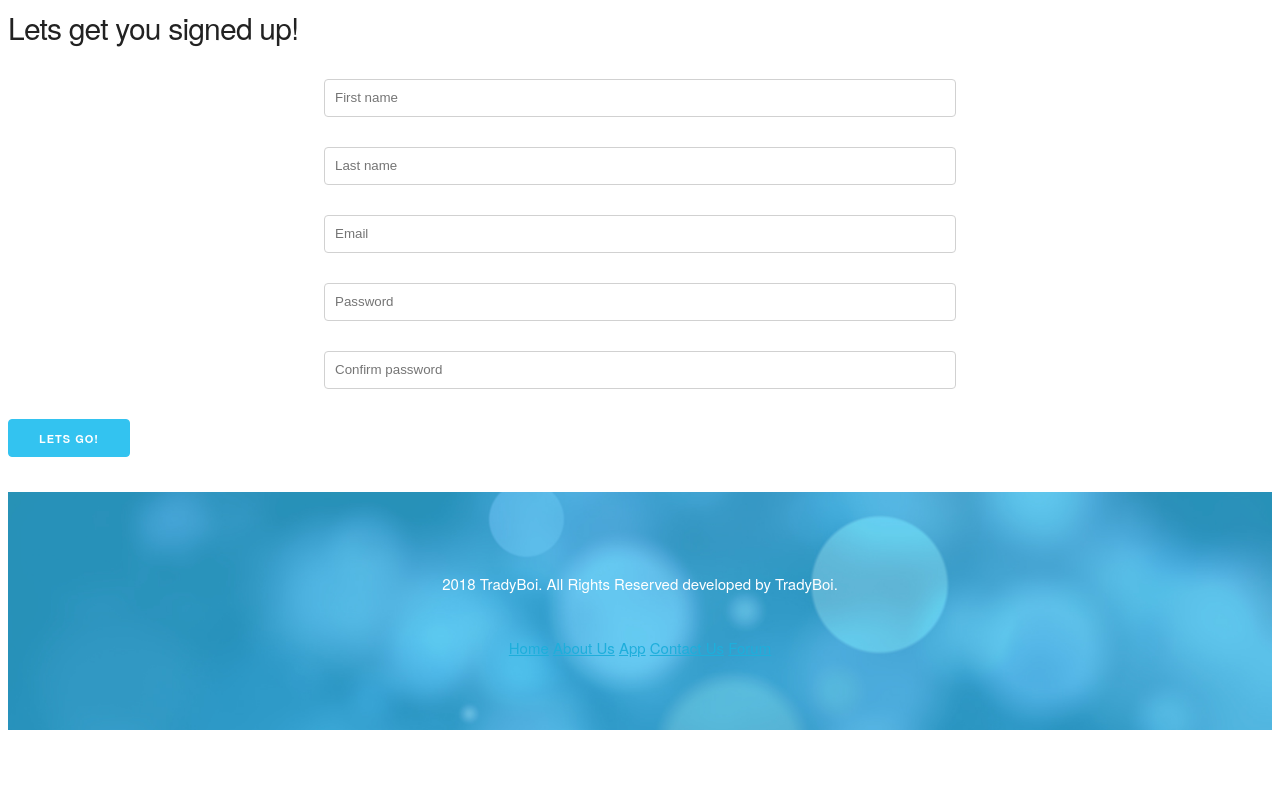
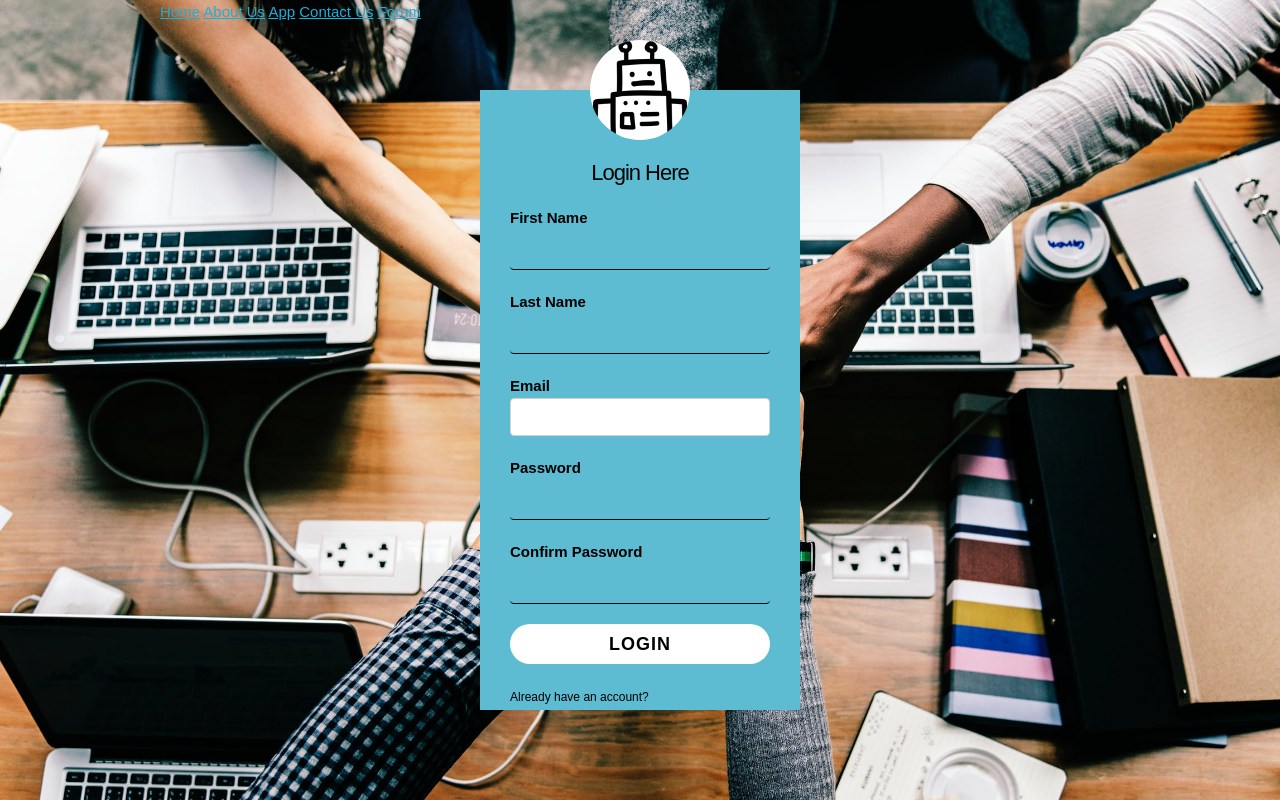
Before and after one commit to dilimhat/one-trady-boy, a PHP site: page /signup.html in a window 1280 px wide. Run offline with PHP 8.4, Linux system fonts and the light colour scheme.

Commit message:
formatting and linking login and sign up

```diff
--- /dev/null
+++ b/Webpages/CSS/signup.css
@@ -0,0 +1,86 @@
+body{
+    margin: 0;
+    padding: 0;
+    background: url(../images/fist.jpg);
+    background-size: cover;
+
+    font-family: sans-serif;
+}
+
+.loginbox{
+    width: 320px;
+    height: 620px;
+    background: #5DBCD2;
+    color: #000;
+    top: 50%;
+    left: 50%;
+    position: absolute;
+    transform: translate(-50%,-50%);
+    box-sizing: border-box;
+    padding: 70px 30px;
+}
+
+.avatar{
+    width: 100px;
+    height: 100px;
+    border-radius: 50%;
+    position: absolute;
+    top: -50px;
+    left: calc(50% - 50px);
+}
+
+h1{
+    margin: 0;
+    padding: 0 0 20px;
+    text-align: center;
+    font-size: 22px;
+}
+
+.loginbox p{
+    margin: 0;
+    padding: 0;
+    font-weight: bold;
+}
+
+.loginbox input{
+    width: 100%;
+    margin-bottom: 20px;
+}
+
+.loginbox input[type="text"], input[type="password"]
+{
+    border: none;
+    border-bottom: 1px solid #000;
+    background: transparent;
+    outline: none;
+    height: 40px;
+    color: #000;
+    font-size: 16px;
+}
+.loginbox input[type="submit"]
+{
+    border: none;
+    outline: none;
+    height: 40px;
+    background: #fff;
+    color: #000;
+    font-size: 18px;
+    border-radius: 20px;
+}
+.loginbox input[type="submit"]:hover
+{
+    cursor: pointer;
+    background: #ffc107;
+    color: #000;
+}
+.loginbox a{
+    text-decoration: none;
+    font-size: 12px;
+    line-height: 20px;
+    color: #000;
+}
+
+.loginbox a:hover
+{
+    color: #ffc107;
+}
--- a/Webpages/signup.html
+++ b/Webpages/signup.html
@@ -7,41 +7,40 @@
     <link rel="stylesheet" href="https://cdnjs.cloudflare.com/ajax/libs/skeleton/2.0.4/skeleton.css" />
     <link href="https://maxcdn.bootstrapcdn.com/font-awesome/4.7.0/css/font-awesome.min.css" rel="stylesheet" integrity="sha384-wvfXpqpZZVQGK6TAh5PVlGOfQNHSoD2xbE+QkPxCAFlNEevoEH3Sl0sibVcOQVnN"
     crossorigin="anonymous">
-         <link rel="stylesheet" href="CSS/splashscreen.css">
-    <title>Sign Up</title>
-
-
+    <link rel="stylesheet" href="CSS/signup.css">
+    <title>Login to your TradyBoi</title>
 </head>
 <body>
-    <section class = " signup form">
-        <h4>Lets get you signed up!</h4>
-            <form action="" method="POST">
+    <div class="loginbox">
+        <img src="images/robot-hand-drawn-outline_318-51724.jpg" class="avatar">
+            <h1>Login Here</h1>
+                <form>
+                    <p>First Name</p>
+                    <input type="text" name="" placeholder="">
+                    <p>Last Name</p>
+                    <input type="text" name="" placeholder="">
+                    <p>Email</p>
+                    <input type="email" name="" placeholder="">
+                    <p>Password</p>
+                    <input type="password" name="" placeholder="">
+                    <p>Confirm Password</p>
+                    <input type="password" name="" placeholder="">
 
-                <input type="text" name = "firstName" placeholder="First name">
-
-                <input type="text" name = "lastName" placeholder="Last name">
-
-                <input type="email" name = "email" placeholder="Email">
-
-                <input type="password" name = "password" placeholder="Password">
-
-                <input type="password" name = "Conpwd" placeholder="Confirm password">
-
-                <a href ="" class="button button-primary">Lets go!</a>
+                    <input type="submit" name="" value="Login">
+                    <a href="login.html">Already have an account?</a>
                 </form>
-    </section>
+    </div>
     <!-- SECTION-C -->
     <section class="section section-c">
+        <footer>
             <div class="container">
-              <p class="section-description">
-                      2018 TradyBoi. All Rights Reserved developed by TradyBoi.
-              </p>
-              <a href="#">Home</a>
+              <a href="index.html">Home</a>
               <a href="#">About Us</a>
               <a href="#">App</a>
               <a href="#">Contact Us</a>
               <a href="#">Forum</a>
             </div>
           </section>
+        </footer>
 </body>
 </html>
```
Also changed, not shown: Webpages/CSS/splashscreen.css (+92 -1 lines), Webpages/index.html (+50 -3 lines), Webpages/login.html (+14 -2 lines). Lines whose indentation alone changed are shown as unchanged.
